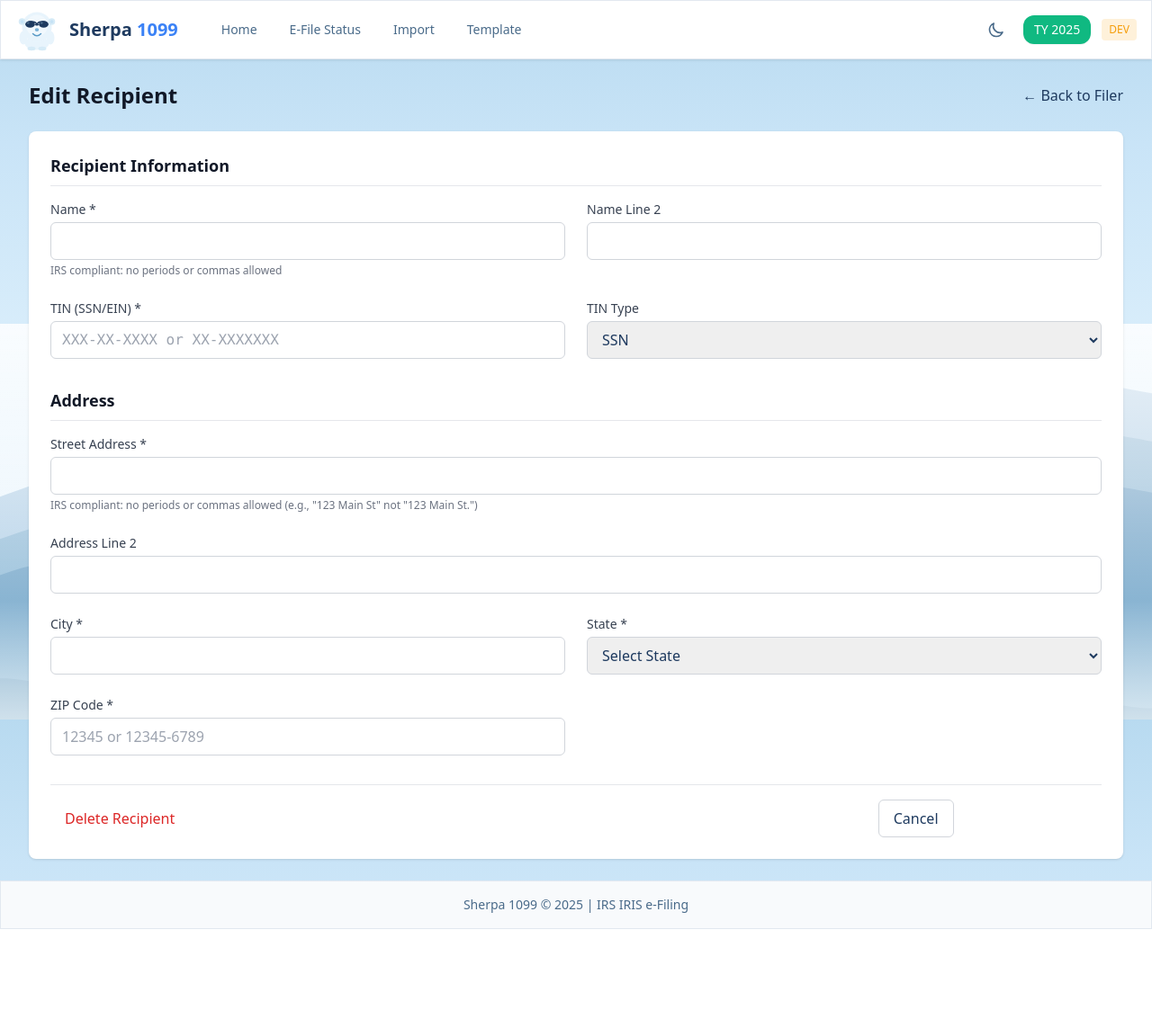
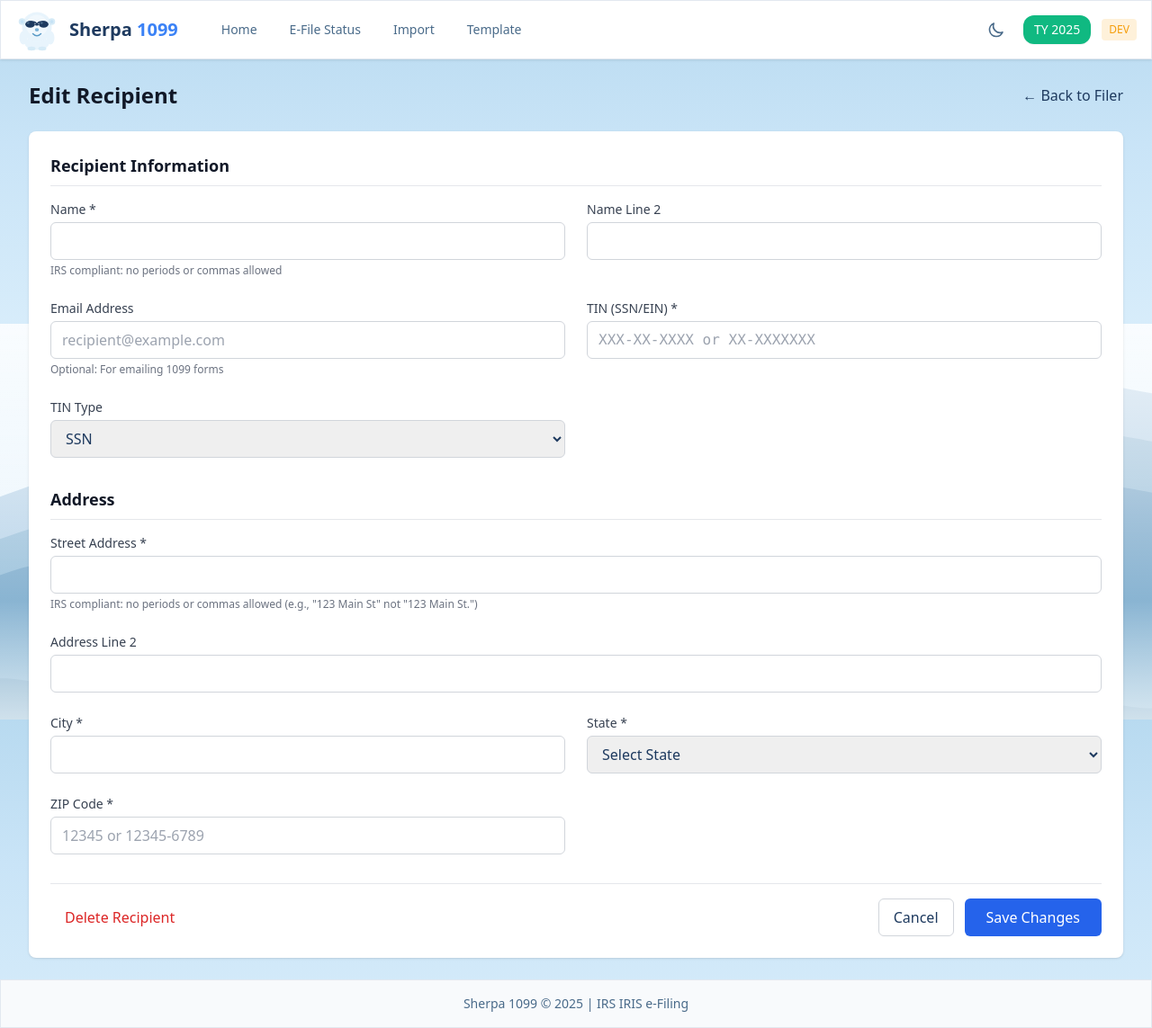
Before and after one commit to klill6506/sherpa-1099, a Python web app: template templates/recipients/form.html in a window 1280 px wide. Shown: the whole page at 90% size. Before the commit the page ends 1033 px from the top, so only its background shows below. Run offline with Jinja, Linux system fonts and the light colour scheme; the template is opened without the code that fills it, so the values that code supplies are empty; some libraries are stand-ins or nearby versions.

Commit message:
Fix email and button visibility issues
1. Add email field to recipient form:
   - Added email input field to recipient edit page
   - Email is optional, used for emailing 1099 forms
   - Field already existed in schema and API

2. Fix save button visibility in light mode:
   - Changed bg-primary to bg-blue-600 for all buttons
   - Buttons now visible in both light and dark modes
   - Added font-medium for better readability
   - Fixed in: filers, recipients, forms, imports, error pages

Co-Authored-By: Claude Sonnet 4.5 <noreply@anthropic.com>

```diff
--- a/templates/error.html
+++ b/templates/error.html
@@ -9,7 +9,7 @@
     </svg>
     <h3 class="mt-4 text-lg font-medium text-gray-900">{{ error or 'Something went wrong' }}</h3>
     <p class="mt-2 text-sm text-gray-500">Please check the URL or try again later.</p>
-    <a href="/" class="mt-4 inline-block px-4 py-2 bg-primary text-white rounded-md hover:bg-blue-700">
+    <a href="/" class="mt-4 inline-block px-4 py-2 bg-blue-600 text-white rounded-md hover:bg-blue-700 font-medium">
         Return to Dashboard
     </a>
 </div>
--- a/templates/filers/form.html
+++ b/templates/filers/form.html
@@ -119,7 +119,7 @@
             <div class="flex gap-3">
                 <a href="/filers" class="px-4 py-2 border border-gray-300 rounded-md hover:bg-gray-50">Cancel</a>
                 <button type="submit" :disabled="isSubmitting"
-                        class="px-6 py-2 bg-primary text-white rounded-md hover:bg-blue-700 disabled:opacity-50">
+                        class="px-6 py-2 bg-blue-600 text-white rounded-md hover:bg-blue-700 disabled:opacity-50 font-medium">
                     <span x-show="!isSubmitting">{{ 'Save Changes' if filer else 'Create Filer' }}</span>
                     <span x-show="isSubmitting">Saving...</span>
                 </button>
--- a/templates/forms/list.html
+++ b/templates/forms/list.html
@@ -178,7 +178,7 @@ async function downloadBatchPDF(copyType) {
     </svg>
     <h3 class="mt-4 text-lg font-medium text-gray-900">No 1099 forms yet</h3>
     <p class="mt-2 text-sm text-gray-500">Forms are created when you promote imported data.</p>
-    <a href="/imports/upload" class="mt-4 inline-block px-4 py-2 bg-primary text-white rounded-md hover:bg-blue-700">
+    <a href="/imports/upload" class="mt-4 inline-block px-4 py-2 bg-blue-600 text-white rounded-md hover:bg-blue-700 font-medium">
         Import Data
     </a>
 </div>
--- a/templates/imports/review.html
+++ b/templates/imports/review.html
@@ -292,7 +292,7 @@
 
                 <div class="mt-6 flex justify-end gap-3">
                     <button @click="editingRow = null" class="px-4 py-2 border rounded-md">Cancel</button>
-                    <button @click="saveRow()" class="px-4 py-2 bg-primary text-white rounded-md hover:bg-blue-700">
+                    <button @click="saveRow()" class="px-4 py-2 bg-blue-600 text-white rounded-md hover:bg-blue-700 font-medium">
                         Save & Re-validate
                     </button>
                 </div>
--- a/templates/recipients/form.html
+++ b/templates/recipients/form.html
@@ -27,6 +27,12 @@
                     <label class="block text-sm font-medium text-gray-700 mb-1">Name Line 2</label>
                     <input type="text" x-model="form.name_line_2"
                            class="w-full px-3 py-2 border border-gray-300 rounded-md focus:ring-primary focus:border-primary">
+                </div>
+                <div>
+                    <label class="block text-sm font-medium text-gray-700 mb-1">Email Address</label>
+                    <input type="email" x-model="form.email" placeholder="recipient@example.com"
+                           class="w-full px-3 py-2 border border-gray-300 rounded-md focus:ring-primary focus:border-primary">
+                    <p class="mt-1 text-xs text-gray-500">Optional: For emailing 1099 forms</p>
                 </div>
                 <div>
                     <label class="block text-sm font-medium text-gray-700 mb-1">TIN (SSN/EIN) *</label>
@@ -105,7 +111,7 @@
             <div class="flex gap-3">
                 <a href="/filers/{{ recipient.filer_id }}" class="px-4 py-2 border border-gray-300 rounded-md hover:bg-gray-50">Cancel</a>
                 <button type="submit" :disabled="isSubmitting"
-                        class="px-6 py-2 bg-primary text-white rounded-md hover:bg-blue-700 disabled:opacity-50">
+                        class="px-6 py-2 bg-blue-600 text-white rounded-md hover:bg-blue-700 disabled:opacity-50 font-medium">
                     <span x-show="!isSubmitting">Save Changes</span>
                     <span x-show="isSubmitting">Saving...</span>
                 </button>
@@ -122,6 +128,7 @@ function recipientForm() {
         form: {
             name: '{{ recipient.name | replace("'", "\\'") if recipient.name else "" }}',
             name_line_2: '{{ recipient.name_line_2 | replace("'", "\\'") if recipient.name_line_2 else "" }}',
+            email: '{{ recipient.email if recipient.email else "" }}',
             tin: '{{ recipient.tin if recipient.tin else "" }}',
             tin_type: '{{ recipient.tin_type if recipient.tin_type else "SSN" }}',
             address1: '{{ recipient.address1 | replace("'", "\\'") if recipient.address1 else "" }}',
--- a/templates/recipients/list.html
+++ b/templates/recipients/list.html
@@ -67,7 +67,7 @@
     </svg>
     <h3 class="mt-4 text-lg font-medium text-gray-900">No recipients yet</h3>
     <p class="mt-2 text-sm text-gray-500">Recipients are created when you promote imported data or add them manually.</p>
-    <a href="/imports/upload" class="mt-4 inline-block px-4 py-2 bg-primary text-white rounded-md hover:bg-blue-700">
+    <a href="/imports/upload" class="mt-4 inline-block px-4 py-2 bg-blue-600 text-white rounded-md hover:bg-blue-700 font-medium">
         Import Data
     </a>
 </div>
```
